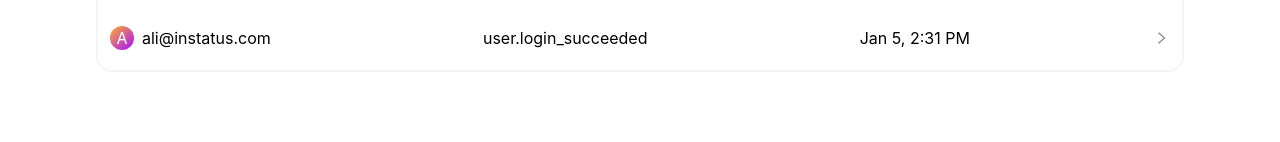
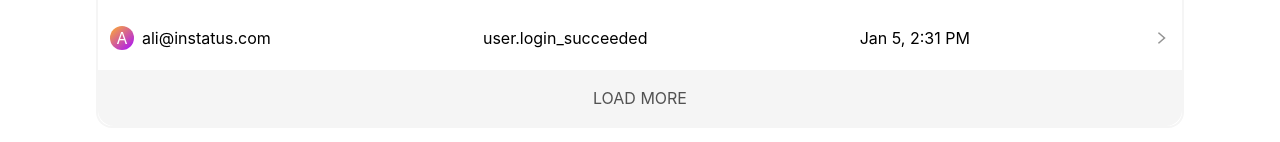
Before and after one commit to theSeifHub/activity-log, a Next.js app: page / in a window 1280 px wide. Shown: the part 358-500 px from the top of the page. Built offline with nearby package versions, Linux system fonts and the light colour scheme.

Commit message:
add Footer component

```diff
--- /dev/null
+++ b/components/Footer.tsx
@@ -0,0 +1,11 @@
+import React from 'react'
+
+const Footer = () => {
+  return (
+    <div className='flex place-center bg-neutral-100 h-14 rounded-b-2xl'>
+      <span className='text-neutral-600 self-center m-auto'>LOAD MORE</span>
+    </div>
+  )
+}
+
+export default Footer
--- a/components/LogTable.tsx
+++ b/components/LogTable.tsx
@@ -1,5 +1,6 @@
 import React from 'react'
 import { SAMPLE_DATA } from '../constants/sample'
+import Footer from './Footer'
 import LogRow from './LogRow'
 
 type Props = {}
@@ -16,6 +17,7 @@
         <LogRow incident={SAMPLE_DATA} />
         <LogRow incident={SAMPLE_DATA} />
         <LogRow incident={SAMPLE_DATA} />
+        <Footer/>
     </div>
   )
 }
```
